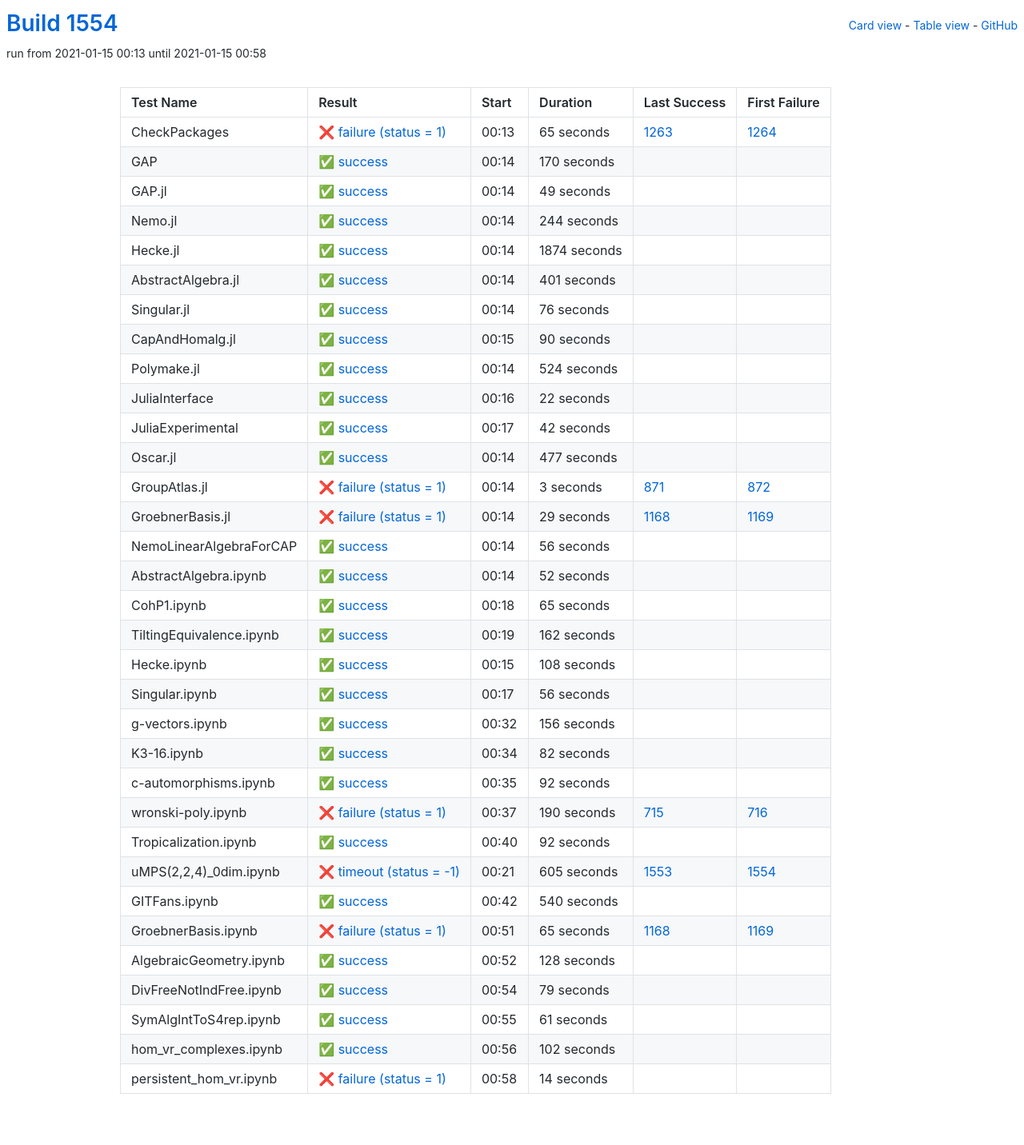
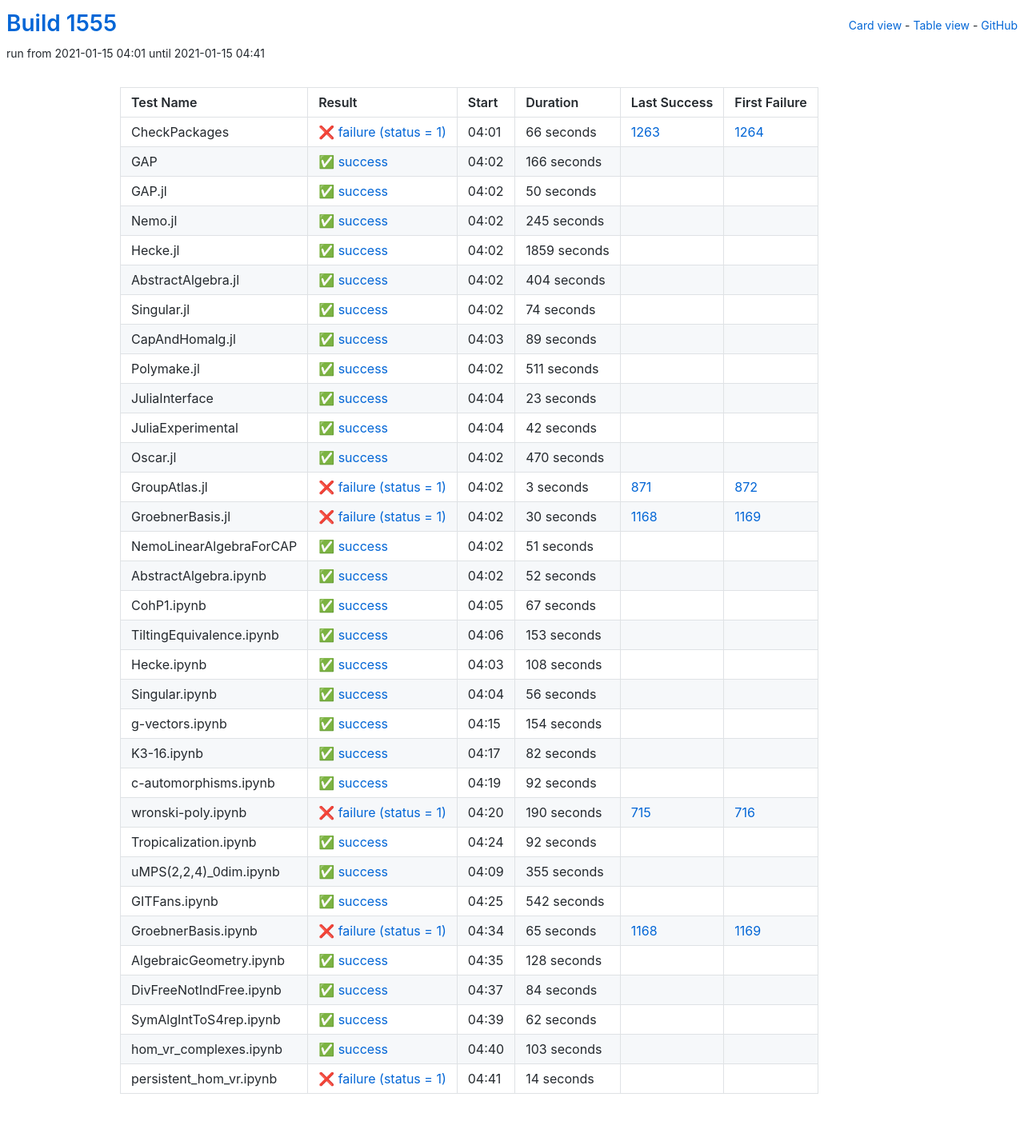
Before and after one commit to oscar-system/oscar-ci-status-stable, a Jekyll site: the page built from table.html, in a window 1280 px wide. Shown: the whole page at 80% size. Built offline with Jekyll 4.4.1, drawn with Linux system fonts in a browser that asks for light colours.

Commit message:
Build #1555

```diff
--- a/_data/ci.yml
+++ b/_data/ci.yml
@@ -1,6 +1,6 @@
 ---
-build: 1554
-build_url: https://oscarci.mathematik.uni-kl.de/job/oscar-stable/1554/
+build: 1555
+build_url: https://oscarci.mathematik.uni-kl.de/job/oscar-stable/1555/
 job: oscar-stable
 organization: oscar-system
 repo: oscar-ci-status-stable
@@ -8,128 +8,128 @@ repourl: https://github.com/oscar-system/oscar-ci-status-stable
 tests:
 - name: CheckPackages
   id: checkpackages
-  log: https://oscarci.mathematik.uni-kl.de/job/oscar-stable/1554/artifact/logs/build-1554/CheckPackages.log
-  start: 2021-01-15 00:13
+  log: https://oscarci.mathematik.uni-kl.de/job/oscar-stable/1555/artifact/logs/build-1555/CheckPackages.log
+  start: 2021-01-15 04:01
   success: false
   exitcode: 1
   status: failure
-  duration: 65
+  duration: 66
   last_success: 1263
   last_success_url: https://oscarci.mathematik.uni-kl.de/job/oscar-stable/1263/
   first_failure: 1264
   first_failure_url: https://oscarci.mathematik.uni-kl.de/job/oscar-stable/1264/
 - name: GAP
   id: gap
-  log: https://oscarci.mathematik.uni-kl.de/job/oscar-stable/1554/artifact/logs/build-1554/GAP.log
-  start: 2021-01-15 00:14
+  log: https://oscarci.mathematik.uni-kl.de/job/oscar-stable/1555/artifact/logs/build-1555/GAP.log
+  start: 2021-01-15 04:02
   success: true
   exitcode: 0
   status: success
-  duration: 170
+  duration: 166
   last_success: false
   last_success_url:
   first_failure: false
   first_failure_url:
 - name: GAP.jl
   id: gap-jl
-  log: https://oscarci.mathematik.uni-kl.de/job/oscar-stable/1554/artifact/logs/build-1554/GAP.jl.log
-  start: 2021-01-15 00:14
+  log: https://oscarci.mathematik.uni-kl.de/job/oscar-stable/1555/artifact/logs/build-1555/GAP.jl.log
+  start: 2021-01-15 04:02
   success: true
   exitcode: 0
   status: success
-  duration: 49
+  duration: 50
   last_success: false
   last_success_url:
   first_failure: false
   first_failure_url:
 - name: Nemo.jl
   id: nemo-jl
-  log: https://oscarci.mathematik.uni-kl.de/job/oscar-stable/1554/artifact/logs/build-1554/Nemo.jl.log
-  start: 2021-01-15 00:14
+  log: https://oscarci.mathematik.uni-kl.de/job/oscar-stable/1555/artifact/logs/build-1555/Nemo.jl.log
+  start: 2021-01-15 04:02
   success: true
   exitcode: 0
   status: success
-  duration: 244
+  duration: 245
   last_success: false
   last_success_url:
   first_failure: false
   first_failure_url:
 - name: Hecke.jl
   id: hecke-jl
-  log: https://oscarci.mathematik.uni-kl.de/job/oscar-stable/1554/artifact/logs/build-1554/Hecke.jl.log
-  start: 2021-01-15 00:14
+  log: https://oscarci.mathematik.uni-kl.de/job/oscar-stable/1555/artifact/logs/build-1555/Hecke.jl.log
+  start: 2021-01-15 04:02
   success: true
   exitcode: 0
   status: success
-  duration: 1874
+  duration: 1859
   last_success: false
   last_success_url:
   first_failure: false
   first_failure_url:
 - name: AbstractAlgebra.jl
   id: abstractalgebra-jl
-  log: https://oscarci.mathematik.uni-kl.de/job/oscar-stable/1554/artifact/logs/build-1554/AbstractAlgebra.jl.log
-  start: 2021-01-15 00:14
+  log: https://oscarci.mathematik.uni-kl.de/job/oscar-stable/1555/artifact/logs/build-1555/AbstractAlgebra.jl.log
+  start: 2021-01-15 04:02
   success: true
   exitcode: 0
   status: success
-  duration: 401
+  duration: 404
   last_success: false
   last_success_url:
   first_failure: false
   first_failure_url:
 - name: Singular.jl
   id: singular-jl
-  log: https://oscarci.mathematik.uni-kl.de/job/oscar-stable/1554/artifact/logs/build-1554/Singular.jl.log
-  start: 2021-01-15 00:14
+  log: https://oscarci.mathematik.uni-kl.de/job/oscar-stable/1555/artifact/logs/build-1555/Singular.jl.log
+  start: 2021-01-15 04:02
   success: true
   exitcode: 0
   status: success
-  duration: 76
+  duration: 74
   last_success: false
   last_success_url:
   first_failure: false
   first_failure_url:
 - name: CapAndHomalg.jl
   id: capandhomalg-jl
-  log: https://oscarci.mathematik.uni-kl.de/job/oscar-stable/1554/artifact/logs/build-1554/CapAndHomalg.jl.log
-  start: 2021-01-15 00:15
+  log: https://oscarci.mathematik.uni-kl.de/job/oscar-stable/1555/artifact/logs/build-1555/CapAndHomalg.jl.log
+  start: 2021-01-15 04:03
   success: true
   exitcode: 0
   status: success
-  duration: 90
+  duration: 89
   last_success: false
   last_success_url:
   first_failure: false
   first_failure_url:
 - name: Polymake.jl
   id: polymake-jl
-  log: https://oscarci.mathematik.uni-kl.de/job/oscar-stable/1554/artifact/logs/build-1554/Polymake.jl.log
-  start: 2021-01-15 00:14
+  log: https://oscarci.mathematik.uni-kl.de/job/oscar-stable/1555/artifact/logs/build-1555/Polymake.jl.log
+  start: 2021-01-15 04:02
   success: true
   exitcode: 0
   status: success
-  duration: 524
+  duration: 511
   last_success: false
   last_success_url:
   first_failure: false
   first_failure_url:
 - name: JuliaInterface
   id: juliainterface
-  log: https://oscarci.mathematik.uni-kl.de/job/oscar-stable/1554/artifact/logs/build-1554/JuliaInterface.log
-  start: 2021-01-15 00:16
+  log: https://oscarci.mathematik.uni-kl.de/job/oscar-stable/1555/artifact/logs/build-1555/JuliaInterface.log
+  start: 2021-01-15 04:04
   success: true
   exitcode: 0
   status: success
-  duration: 22
+  duration: 23
   last_success: false
   last_success_url:
   first_failure: false
   first_failure_url:
 - name: JuliaExperimental
   id: juliaexperimental
-  log: https://oscarci.mathematik.uni-kl.de/job/oscar-stable/1554/artifact/logs/build-1554/JuliaExperimental.log
-  start: 2021-01-15 00:17
+  log: https://oscarci.mathematik.uni-kl.de/job/oscar-stable/1555/artifact/logs/build-1555/JuliaExperimental.log
+  start: 2021-01-15 04:04
   success: true
   exitcode: 0
   status: success
@@ -140,20 +140,20 @@ tests:
   first_failure_url:
 - name: Oscar.jl
   id: oscar-jl
-  log: https://oscarci.mathematik.uni-kl.de/job/oscar-stable/1554/artifact/logs/build-1554/Oscar.jl.log
-  start: 2021-01-15 00:14
+  log: https://oscarci.mathematik.uni-kl.de/job/oscar-stable/1555/artifact/logs/build-1555/Oscar.jl.log
+  start: 2021-01-15 04:02
   success: true
   exitcode: 0
   status: success
-  duration: 477
+  duration: 470
   last_success: false
   last_success_url:
   first_failure: false
   first_failure_url:
 - name: GroupAtlas.jl
   id: groupatlas-jl
-  log: https://oscarci.mathematik.uni-kl.de/job/oscar-stable/1554/artifact/logs/build-1554/GroupAtlas.jl.log
-  start: 2021-01-15 00:14
+  log: https://oscarci.mathematik.uni-kl.de/job/oscar-stable/1555/artifact/logs/build-1555/GroupAtlas.jl.log
+  start: 2021-01-15 04:02
   success: false
   exitcode: 1
   status: failure
@@ -164,32 +164,32 @@ tests:
   first_failure_url: https://oscarci.mathematik.uni-kl.de/job/oscar-stable/872/
 - name: GroebnerBasis.jl
   id: groebnerbasis-jl
-  log: https://oscarci.mathematik.uni-kl.de/job/oscar-stable/1554/artifact/logs/build-1554/GroebnerBasis.jl.log
-  start: 2021-01-15 00:14
+  log: https://oscarci.mathematik.uni-kl.de/job/oscar-stable/1555/artifact/logs/build-1555/GroebnerBasis.jl.log
+  start: 2021-01-15 04:02
   success: false
   exitcode: 1
   status: failure
-  duration: 29
+  duration: 30
   last_success: 1168
   last_success_url: https://oscarci.mathematik.uni-kl.de/job/oscar-stable/1168/
   first_failure: 1169
   first_failure_url: https://oscarci.mathematik.uni-kl.de/job/oscar-stable/1169/
 - name: NemoLinearAlgebraForCAP
   id: nemolinearalgebraforcap
-  log: https://oscarci.mathematik.uni-kl.de/job/oscar-stable/1554/artifact/logs/build-1554/NemoLinearAlgebraForCAP.log
-  start: 2021-01-15 00:14
+  log: https://oscarci.mathematik.uni-kl.de/job/oscar-stable/1555/artifact/logs/build-1555/NemoLinearAlgebraForCAP.log
+  start: 2021-01-15 04:02
   success: true
   exitcode: 0
   status: success
-  duration: 56
+  duration: 51
   last_success: false
   last_success_url:
   first_failure: false
   first_failure_url:
 - name: AbstractAlgebra.ipynb
   id: abstractalgebra-ipynb
-  log: https://oscarci.mathematik.uni-kl.de/job/oscar-stable/1554/artifact/logs/build-1554/AbstractAlgebra.ipynb.log
-  start: 2021-01-15 00:14
+  log: https://oscarci.mathematik.uni-kl.de/job/oscar-stable/1555/artifact/logs/build-1555/AbstractAlgebra.ipynb.log
+  start: 2021-01-15 04:02
   success: true
   exitcode: 0
   status: success
@@ -200,32 +200,32 @@ tests:
   first_failure_url:
 - name: CohP1.ipynb
   id: cohp1-ipynb
-  log: https://oscarci.mathematik.uni-kl.de/job/oscar-stable/1554/artifact/logs/build-1554/CohP1.ipynb.log
-  start: 2021-01-15 00:18
+  log: https://oscarci.mathematik.uni-kl.de/job/oscar-stable/1555/artifact/logs/build-1555/CohP1.ipynb.log
+  start: 2021-01-15 04:05
   success: true
   exitcode: 0
   status: success
-  duration: 65
+  duration: 67
   last_success: false
   last_success_url:
   first_failure: false
   first_failure_url:
 - name: TiltingEquivalence.ipynb
   id: tiltingequivalence-ipynb
-  log: https://oscarci.mathematik.uni-kl.de/job/oscar-stable/1554/artifact/logs/build-1554/TiltingEquivalence.ipynb.log
-  start: 2021-01-15 00:19
+  log: https://oscarci.mathematik.uni-kl.de/job/oscar-stable/1555/artifact/logs/build-1555/TiltingEquivalence.ipynb.log
+  start: 2021-01-15 04:06
   success: true
   exitcode: 0
   status: success
-  duration: 162
+  duration: 153
   last_success: false
   last_success_url:
   first_failure: false
   first_failure_url:
 - name: Hecke.ipynb
   id: hecke-ipynb
-  log: https://oscarci.mathematik.uni-kl.de/job/oscar-stable/1554/artifact/logs/build-1554/Hecke.ipynb.log
-  start: 2021-01-15 00:15
+  log: https://oscarci.mathematik.uni-kl.de/job/oscar-stable/1555/artifact/logs/build-1555/Hecke.ipynb.log
+  start: 2021-01-15 04:03
   success: true
   exitcode: 0
   status: success
@@ -236,8 +236,8 @@ tests:
   first_failure_url:
 - name: Singular.ipynb
   id: singular-ipynb
-  log: https://oscarci.mathematik.uni-kl.de/job/oscar-stable/1554/artifact/logs/build-1554/Singular.ipynb.log
-  start: 2021-01-15 00:17
+  log: https://oscarci.mathematik.uni-kl.de/job/oscar-stable/1555/artifact/logs/build-1555/Singular.ipynb.log
+  start: 2021-01-15 04:04
   success: true
   exitcode: 0
   status: success
@@ -248,20 +248,20 @@ tests:
   first_failure_url:
 - name: g-vectors.ipynb
   id: g-vectors-ipynb
-  log: https://oscarci.mathematik.uni-kl.de/job/oscar-stable/1554/artifact/logs/build-1554/g-vectors.ipynb.log
-  start: 2021-01-15 00:32
+  log: https://oscarci.mathematik.uni-kl.de/job/oscar-stable/1555/artifact/logs/build-1555/g-vectors.ipynb.log
+  start: 2021-01-15 04:15
   success: true
   exitcode: 0
   status: success
-  duration: 156
+  duration: 154
   last_success: false
   last_success_url:
   first_failure: false
   first_failure_url:
 - name: K3-16.ipynb
   id: k3-16-ipynb
-  log: https://oscarci.mathematik.uni-kl.de/job/oscar-stable/1554/artifact/logs/build-1554/K3-16.ipynb.log
-  start: 2021-01-15 00:34
+  log: https://oscarci.mathematik.uni-kl.de/job/oscar-stable/1555/artifact/logs/build-1555/K3-16.ipynb.log
+  start: 2021-01-15 04:17
   success: true
   exitcode: 0
   status: success
@@ -272,8 +272,8 @@ tests:
   first_failure_url:
 - name: c-automorphisms.ipynb
   id: c-automorphisms-ipynb
-  log: https://oscarci.mathematik.uni-kl.de/job/oscar-stable/1554/artifact/logs/build-1554/c-automorphisms.ipynb.log
-  start: 2021-01-15 00:35
+  log: https://oscarci.mathematik.uni-kl.de/job/oscar-stable/1555/artifact/logs/build-1555/c-automorphisms.ipynb.log
+  start: 2021-01-15 04:19
   success: true
   exitcode: 0
   status: success
@@ -284,8 +284,8 @@ tests:
   first_failure_url:
 - name: wronski-poly.ipynb
   id: wronski-poly-ipynb
-  log: https://oscarci.mathematik.uni-kl.de/job/oscar-stable/1554/artifact/logs/build-1554/wronski-poly.ipynb.log
-  start: 2021-01-15 00:37
+  log: https://oscarci.mathematik.uni-kl.de/job/oscar-stable/1555/artifact/logs/build-1555/wronski-poly.ipynb.log
+  start: 2021-01-15 04:20
   success: false
   exitcode: 1
   status: failure
@@ -296,8 +296,8 @@ tests:
   first_failure_url: https://oscarci.mathematik.uni-kl.de/job/oscar-stable/716/
 - name: Tropicalization.ipynb
   id: tropicalization-ipynb
-  log: https://oscarci.mathematik.uni-kl.de/job/oscar-stable/1554/artifact/logs/build-1554/Tropicalization.ipynb.log
-  start: 2021-01-15 00:40
+  log: https://oscarci.mathematik.uni-kl.de/job/oscar-stable/1555/artifact/logs/build-1555/Tropicalization.ipynb.log
+  start: 2021-01-15 04:24
   success: true
   exitcode: 0
   status: success
@@ -308,32 +308,32 @@ tests:
   first_failure_url:
 - name: uMPS(2,2,4)_0dim.ipynb
   id: umps-2-2-4-0dim-ipynb
-  log: https://oscarci.mathematik.uni-kl.de/job/oscar-stable/1554/artifact/logs/build-1554/uMPS-2-2-4-_0dim.ipynb.log
-  start: 2021-01-15 00:21
-  success: false
-  exitcode: -1
-  status: timeout
-  duration: 605
-  last_success: 1553
-  last_success_url: https://oscarci.mathematik.uni-kl.de/job/oscar-stable/1553/
-  first_failure: 1554
-  first_failure_url: https://oscarci.mathematik.uni-kl.de/job/oscar-stable/1554/
-- name: GITFans.ipynb
-  id: gitfans-ipynb
-  log: https://oscarci.mathematik.uni-kl.de/job/oscar-stable/1554/artifact/logs/build-1554/GITFans.ipynb.log
-  start: 2021-01-15 00:42
+  log: https://oscarci.mathematik.uni-kl.de/job/oscar-stable/1555/artifact/logs/build-1555/uMPS-2-2-4-_0dim.ipynb.log
+  start: 2021-01-15 04:09
   success: true
   exitcode: 0
   status: success
-  duration: 540
+  duration: 355
+  last_success: false
+  last_success_url:
+  first_failure: false
+  first_failure_url:
+- name: GITFans.ipynb
+  id: gitfans-ipynb
+  log: https://oscarci.mathematik.uni-kl.de/job/oscar-stable/1555/artifact/logs/build-1555/GITFans.ipynb.log
+  start: 2021-01-15 04:25
+  success: true
+  exitcode: 0
+  status: success
+  duration: 542
   last_success: false
   last_success_url:
   first_failure: false
   first_failure_url:
 - name: GroebnerBasis.ipynb
   id: groebnerbasis-ipynb
-  log: https://oscarci.mathematik.uni-kl.de/job/oscar-stable/1554/artifact/logs/build-1554/GroebnerBasis.ipynb.log
-  start: 2021-01-15 00:51
+  log: https://oscarci.mathematik.uni-kl.de/job/oscar-stable/1555/artifact/logs/build-1555/GroebnerBasis.ipynb.log
+  start: 2021-01-15 04:34
   success: false
   exitcode: 1
   status: failure
@@ -344,8 +344,8 @@ tests:
   first_failure_url: https://oscarci.mathematik.uni-kl.de/job/oscar-stable/1169/
 - name: AlgebraicGeometry.ipynb
   id: algebraicgeometry-ipynb
-  log: https://oscarci.mathematik.uni-kl.de/job/oscar-stable/1554/artifact/logs/build-1554/AlgebraicGeometry.ipynb.log
-  start: 2021-01-15 00:52
+  log: https://oscarci.mathematik.uni-kl.de/job/oscar-stable/1555/artifact/logs/build-1555/AlgebraicGeometry.ipynb.log
+  start: 2021-01-15 04:35
   success: true
   exitcode: 0
   status: success
@@ -356,44 +356,44 @@ tests:
   first_failure_url:
 - name: DivFreeNotIndFree.ipynb
   id: divfreenotindfree-ipynb
-  log: https://oscarci.mathematik.uni-kl.de/job/oscar-stable/1554/artifact/logs/build-1554/DivFreeNotIndFree.ipynb.log
-  start: 2021-01-15 00:54
+  log: https://oscarci.mathematik.uni-kl.de/job/oscar-stable/1555/artifact/logs/build-1555/DivFreeNotIndFree.ipynb.log
+  start: 2021-01-15 04:37
   success: true
   exitcode: 0
   status: success
-  duration: 79
+  duration: 84
   last_success: false
   last_success_url:
   first_failure: false
   first_failure_url:
 - name: SymAlgIntToS4rep.ipynb
   id: symalginttos4rep-ipynb
-  log: https://oscarci.mathematik.uni-kl.de/job/oscar-stable/1554/artifact/logs/build-1554/SymAlgIntToS4rep.ipynb.log
-  start: 2021-01-15 00:55
+  log: https://oscarci.mathematik.uni-kl.de/job/oscar-stable/1555/artifact/logs/build-1555/SymAlgIntToS4rep.ipynb.log
+  start: 2021-01-15 04:39
   success: true
   exitcode: 0
   status: success
-  duration: 61
+  duration: 62
   last_success: false
   last_success_url:
   first_failure: false
   first_failure_url:
 - name: hom_vr_complexes.ipynb
   id: hom-vr-complexes-ipynb
-  log: https://oscarci.mathematik.uni-kl.de/job/oscar-stable/1554/artifact/logs/build-1554/hom_vr_complexes.ipynb.log
-  start: 2021-01-15 00:56
+  log: https://oscarci.mathematik.uni-kl.de/job/oscar-stable/1555/artifact/logs/build-1555/hom_vr_complexes.ipynb.log
+  start: 2021-01-15 04:40
   success: true
   exitcode: 0
   status: success
-  duration: 102
+  duration: 103
   last_success: false
   last_success_url:
   first_failure: false
   first_failure_url:
 - name: persistent_hom_vr.ipynb
   id: persistent-hom-vr-ipynb
-  log: https://oscarci.mathematik.uni-kl.de/job/oscar-stable/1554/artifact/logs/build-1554/persistent_hom_vr.ipynb.log
-  start: 2021-01-15 00:58
+  log: https://oscarci.mathematik.uni-kl.de/job/oscar-stable/1555/artifact/logs/build-1555/persistent_hom_vr.ipynb.log
+  start: 2021-01-15 04:41
   success: false
   exitcode: 1
   status: failure
```
Also changed, not shown: README.md.
